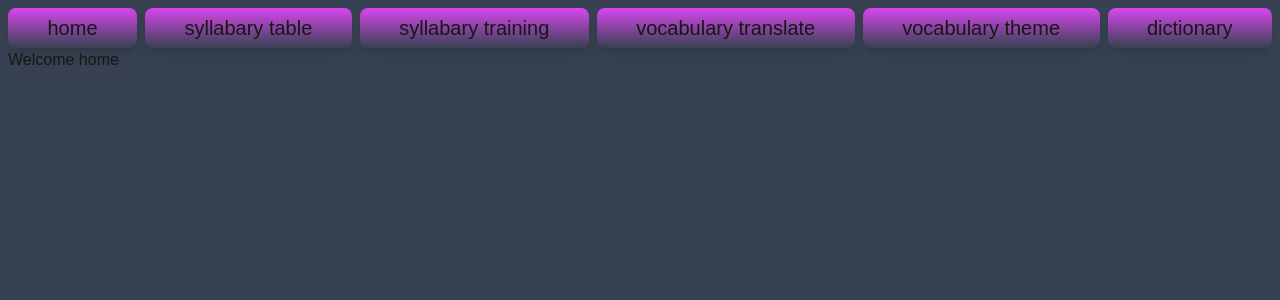
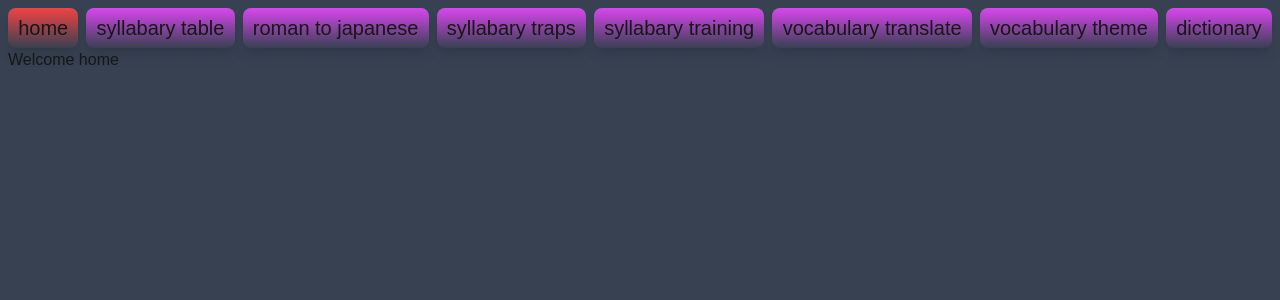
Before and after one commit to hermelen/hiragana-katakana, a Next.js app in the folder web/: page / in a window 1280 px wide. Shown: the top 300 px of the page. Built offline with nearby package versions, Linux system fonts and the light colour scheme.

Commit message:
routing improvement

```diff
--- a/web/src/app/layout.tsx
+++ b/web/src/app/layout.tsx
@@ -1,6 +1,8 @@
-import type {Metadata} from "next";
+"use client"
+
 import localFont from "next/font/local";
 import "./globals.css";
+import {useRouter, usePathname} from "next/navigation";
 
 const geistSans = localFont({
   src: "./fonts/GeistVF.woff",
@@ -13,17 +15,19 @@ const geistMono = localFont({
   weight: "100 900",
 });
 
-export const metadata: Metadata = {
-  title: "Create Next App",
-  description: "Generated by create next app",
-};
+// export const metadata: Metadata = {
+//   title: "Create Next App",
+//   description: "Generated by create next app",
+// };
 
 export default function RootLayout({children,}: Readonly<{ children: React.ReactNode; }>) {
+  const router = useRouter();
+  const pathname = usePathname();
   const tabs: ({key: string, href: string, label: string})[] = [
     {key: "home", href: "/", label: "home"},
     {key: "syllabaryTable", href: "/syllabary-table", label: "syllabary table"},
-    // {key: "romanToJapanese", href: "/roman-to-japanese", label: "roman to japanese"},
-    // {key: "syllabaryTraps", href: "/syllabary-traps", label: "syllabary traps"},
+    {key: "romanToJapanese", href: "/roman-to-japanese", label: "roman to japanese"},
+    {key: "syllabaryTraps", href: "/syllabary-traps", label: "syllabary traps"},
     {key: "syllabaryTraining", href: "/syllabary-training", label: "syllabary training"},
     {key: "vocabularyTranslate", href: "/vocabulary-translate", label: "vocabulary translate"},
     {key: "vocabularyTheme", href: "/vocabulary-theme", label: "vocabulary theme"},
@@ -38,20 +42,21 @@ export default function RootLayout({children,}: Readonly<{ children: React.React
         {tabs.map((tab: {key: string, href: string, label: string}) => (
           <li className={
             `flex-auto
+            cursor-pointer
             text-xl
             text-center
             flex
             items-center
             justify-center
             h-10
+            pl-2
             pr-2
-            pl-2
             rounded-lg
             shadow-lg
             bg-gradient-to-b
-            from-fuchsia-500`}
-              key={tab.key}>
-            <a href={tab.href} className={"whitespace-nowrap"}>{tab.label}</a>
+             ${pathname === tab.href ? "from-red-500" : "from-fuchsia-500"}`}
+              key={tab.key} onClick={() => router.push(tab.href)}>
+            {tab.label}
           </li>
         ))}
       </ul>
```
